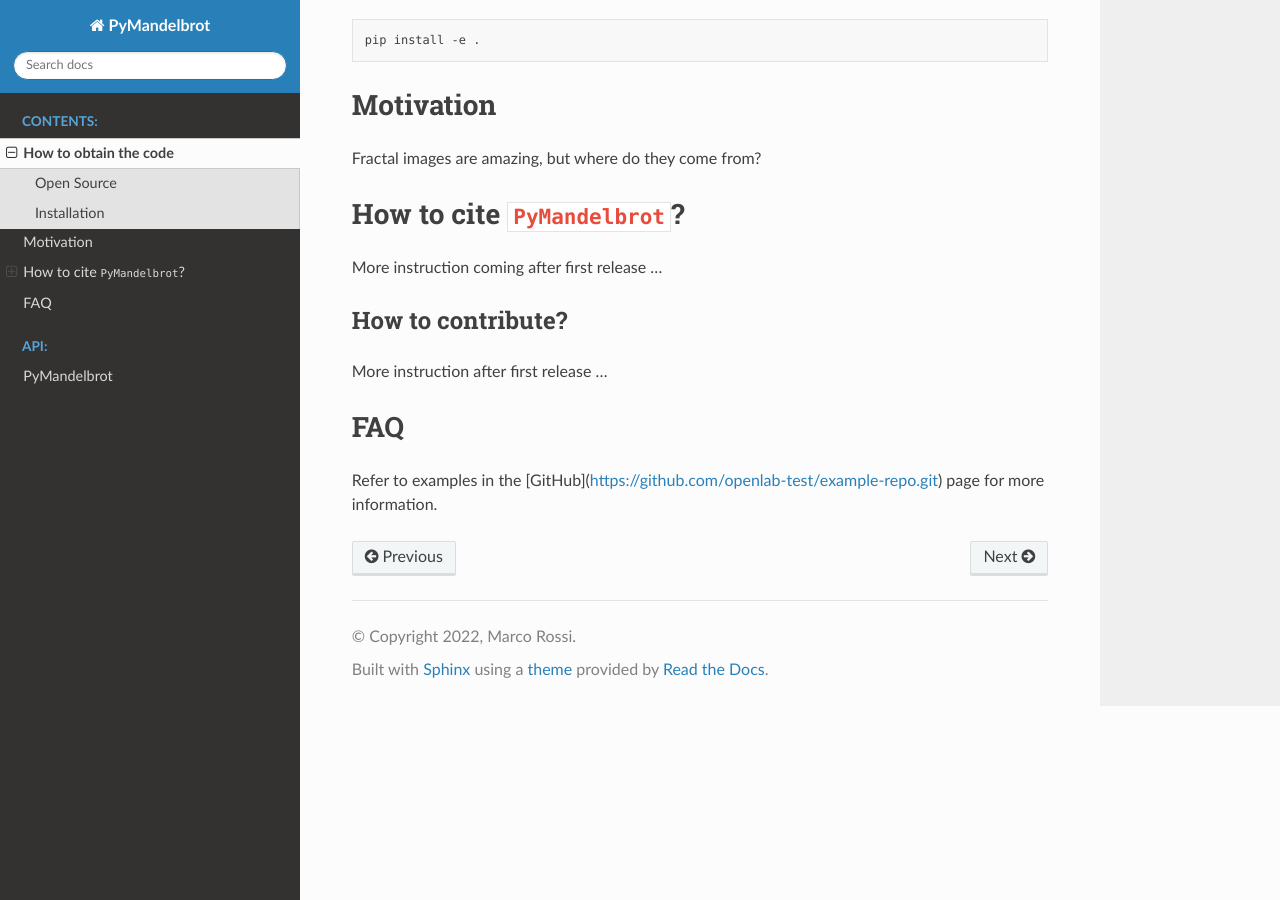
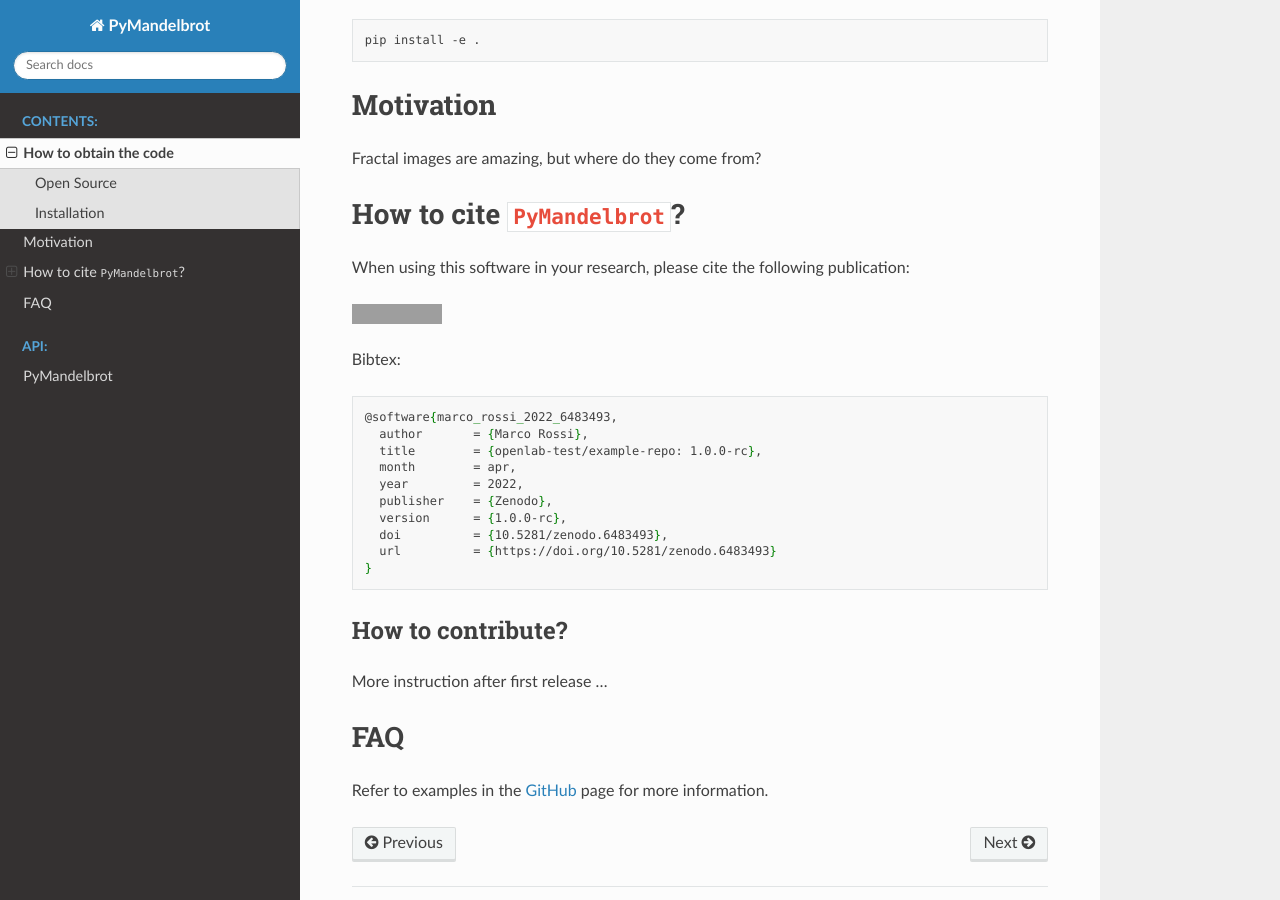
Before and after one commit to CERN-IT-GOV-INN/PyMandelbrot, a Sphinx documentation site: the page built from docs/source/introduction.rst, in a window 1280 px wide and 900 px high, scrolled down 522 px. Built offline with Sphinx 7.4.7 and the Read the Docs theme 2.0.0, drawn with Linux system fonts in a browser that asks for light colours; grey boxes are pictures that could not be loaded.

Commit message:
update docs

```diff
--- a/docs/source/index.rst
+++ b/docs/source/index.rst
@@ -17,6 +17,9 @@
 .. image:: https://img.shields.io/badge/CERN-CERN%20openlab-brightgreen
    :target: https://openlab.cern/
 
+.. image:: https://zenodo.org/badge/484051775.svg
+   :target: https://zenodo.org/badge/latestdoi/484051775
+
 .. toctree::
    :maxdepth: 2
    :caption: Contents:
--- a/docs/source/introduction.rst
+++ b/docs/source/introduction.rst
@@ -29,7 +29,25 @@
 How to cite ``PyMandelbrot``?
 =============================
 
-More instruction coming after first release ...
+When using this software in your research, please cite the following publication:
+
+.. image:: https://zenodo.org/badge/484051775.svg
+   :target: https://zenodo.org/badge/latestdoi/484051775
+
+Bibtex:
+
+.. code-block:: latex
+
+  @software{marco_rossi_2022_6483493,
+    author       = {Marco Rossi},
+    title        = {openlab-test/example-repo: 1.0.0-rc},
+    month        = apr,
+    year         = 2022,
+    publisher    = {Zenodo},
+    version      = {1.0.0-rc},
+    doi          = {10.5281/zenodo.6483493},
+    url          = {https://doi.org/10.5281/zenodo.6483493}
+  }
 
 How to contribute?
 ------------------
@@ -39,4 +57,6 @@
 FAQ
 ===
 
-Refer to examples in the [GitHub](https://github.com/openlab-test/example-repo.git) page for more information.
+Refer to examples in the
+`GitHub <https://github.com/openlab-test/example-repo/tree/main/examples>`_ page for more
+information.
```
